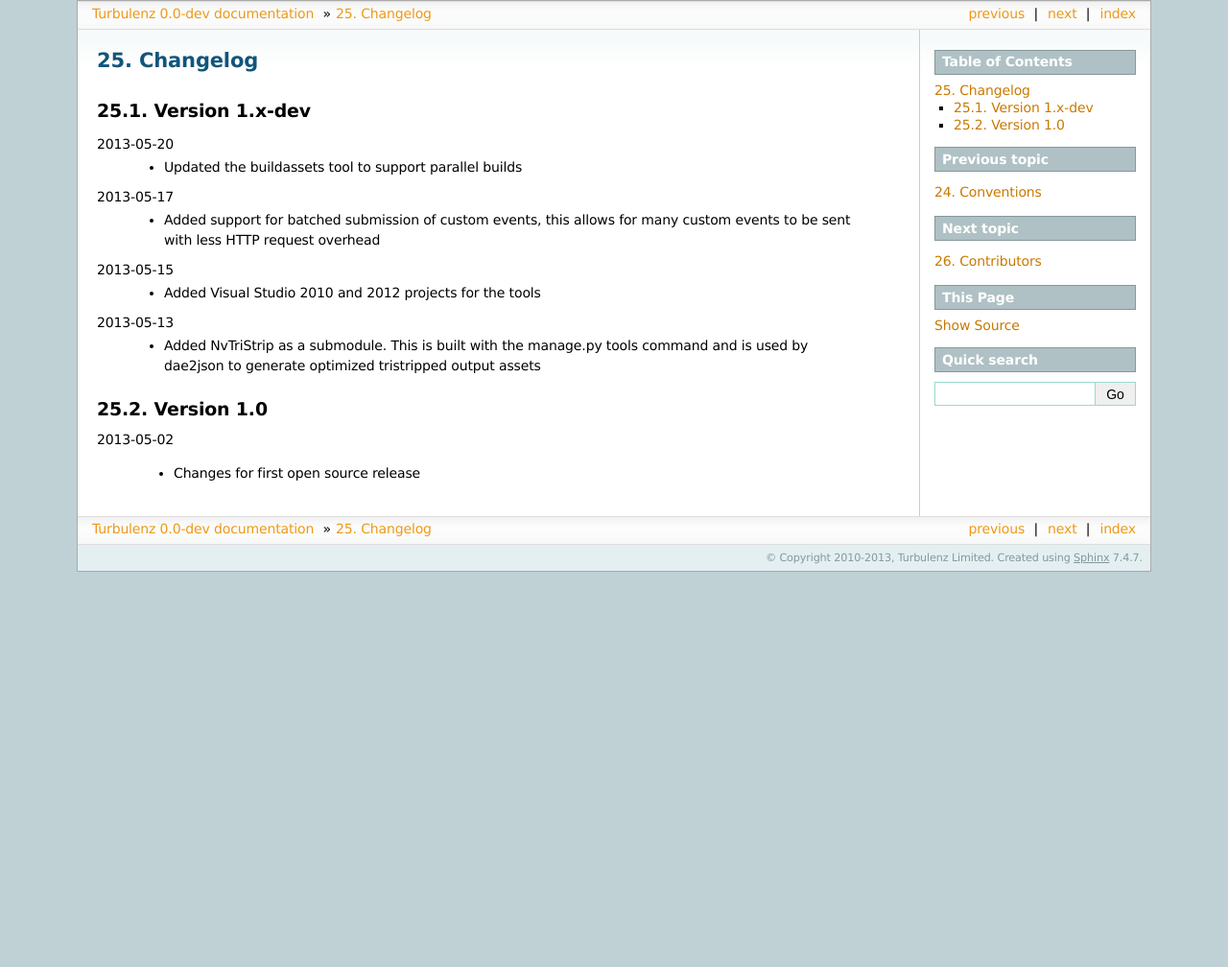
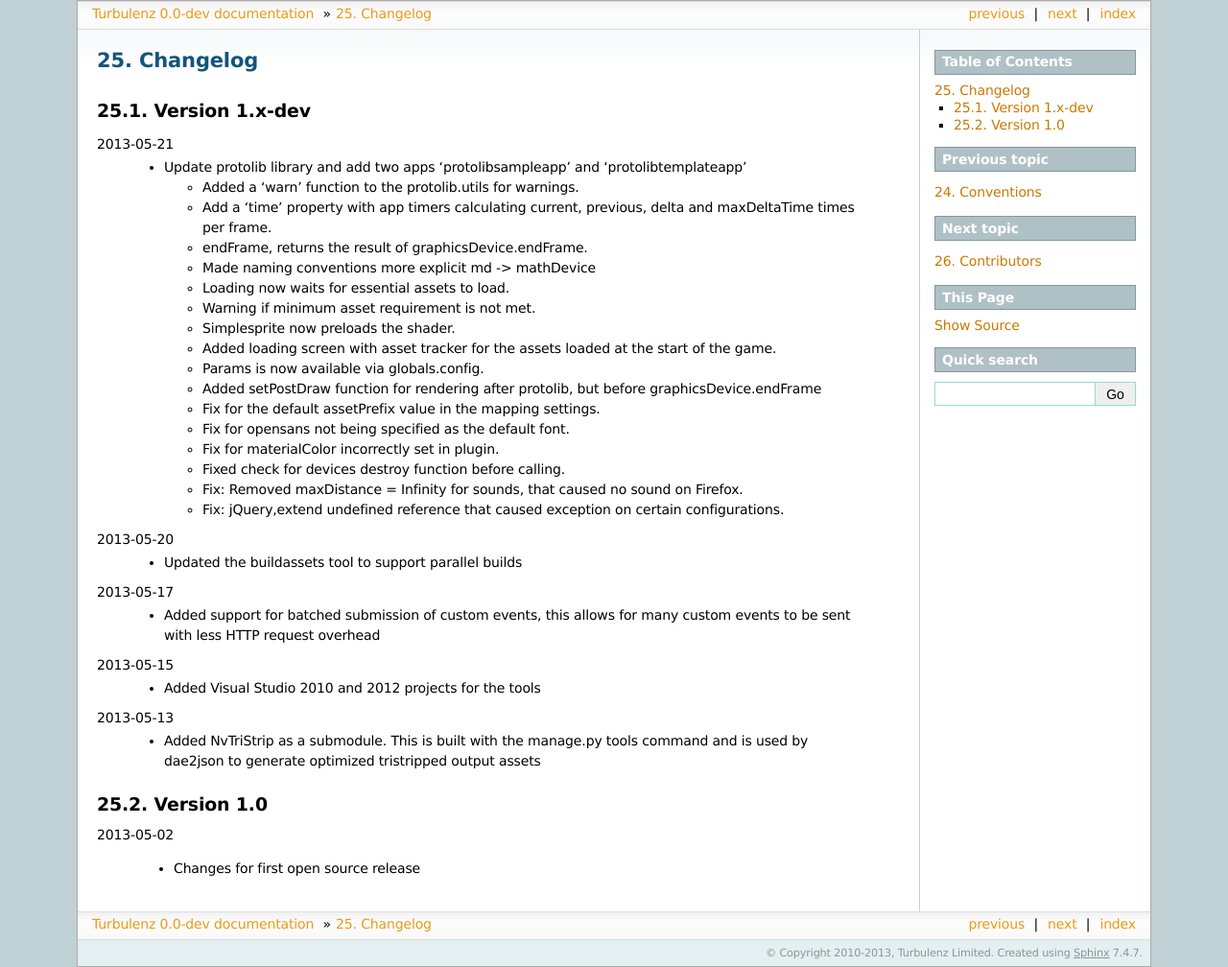
Before and after one commit to turbulenz/turbulenz_engine, a Sphinx documentation site: the page built from docs/source/changelog.rst, in a window 1280 px wide. Shown: the whole page at 96% size. Built offline with Sphinx 7.4.7, drawn with Linux system fonts in a browser that asks for light colours; before the commit the page ends 900 px from its top, so only the background shows below that.

Commit message:
Updated changelog

```diff
--- a/docs/source/changelog.rst
+++ b/docs/source/changelog.rst
@@ -10,6 +10,26 @@ Changelog
 Version 1.x-dev
 ---------------
 
+2013-05-21
+    - Update protolib library and add two apps 'protolibsampleapp' and 'protolibtemplateapp'
+
+      * Added a 'warn' function to the protolib.utils for warnings.
+      * Add a 'time' property with app timers calculating current, previous, delta and maxDeltaTime times per frame.
+      * endFrame, returns the result of graphicsDevice.endFrame.
+      * Made naming conventions more explicit md -> mathDevice
+      * Loading now waits for essential assets to load.
+      * Warning if minimum asset requirement is not met.
+      * Simplesprite now preloads the shader.
+      * Added loading screen with asset tracker for the assets loaded at the start of the game.
+      * Params is now available via globals.config.
+      * Added setPostDraw function for rendering after protolib, but before graphicsDevice.endFrame
+
+      * Fix for the default assetPrefix value in the mapping settings.
+      * Fix for opensans not being specified as the default font.
+      * Fix for materialColor incorrectly set in plugin.
+      * Fixed check for devices destroy function before calling.
+      * Fix: Removed maxDistance = Infinity for sounds, that caused no sound on Firefox.
+      * Fix: jQuery,extend undefined reference that caused exception on certain configurations.
 2013-05-20
     - Updated the buildassets tool to support parallel builds
 2013-05-17
```
